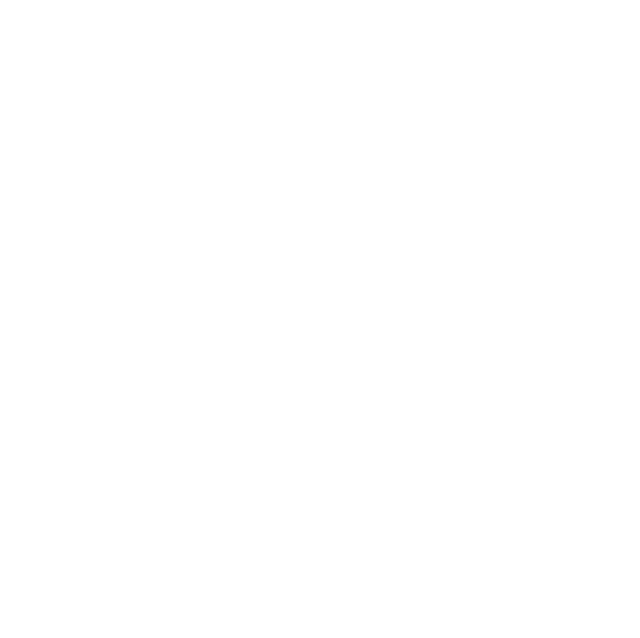
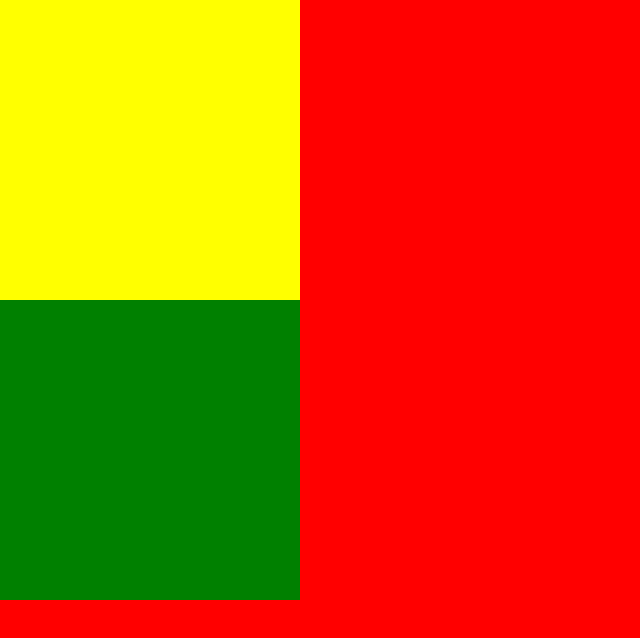
Before and after one commit to MITsudoyujin/Kakao-clone, a plain HTML site: page Untitled-1.html in a window 1280 px wide. Shown: the top 638 px of the page, without its empty margins (0-640 px from the left). Drawn offline with Linux system fonts and the light colour scheme.

Commit message:
Update Untitled-1.html

```diff
--- a/Untitled-1.html
+++ b/Untitled-1.html
@@ -1 +1,39 @@
-<!DOCTYPE html
+<!DOCTYPE html>
+<html lang="eng">
+  <head>
+    <meta charset="UTF-8" />
+    <meta name="viewport" content="width=device-width, initial-scale=1.0" />
+    <meta http-equiv="X-UA-Compatible" content="ie=edge" />
+    <title>Inline Example</title>
+    <style>
+      body,
+      html {
+        height: 100%;
+        margin: 0;
+        padding: 0;
+      }
+      body {
+        height: 400%;
+        background-color: red;
+      }
+      #boxOne {
+        height: 300px;
+        width: 300px;
+        background-color: yellow;
+        position: static;
+      }
+      #boxTwo {
+        height: 300px;
+        width: 300px;
+        background-color: green;
+        position: fixed;
+      }
+    </style>
+  </head>
+  <body>
+    <div id="boxOne">
+      <div class="box-child"></div>
+    </div>
+    <div id="boxTwo"></div>
+  </body>
+</html>
```
